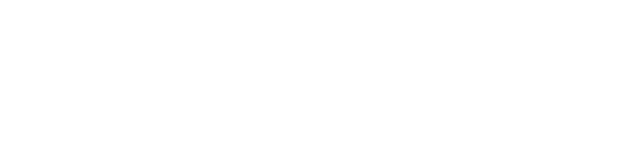
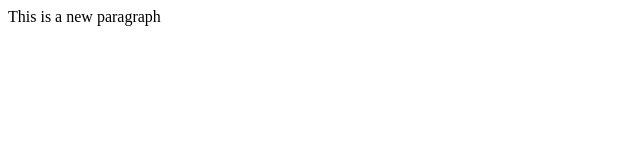
Before and after one commit to rahulajnar/pro_01, a plain HTML site: page index.html in a window 1280 px wide. Shown: the whole page, without its empty margins (0-640 px from the left). Drawn offline with Linux system fonts and the light colour scheme.

Commit message:
add new feature

```diff
--- a/index.html
+++ b/index.html
@@ -1,3 +1,3 @@
-<hello_world>
-
-</hello_world>
+<p>
+    This is a new paragraph
+</p>
```
